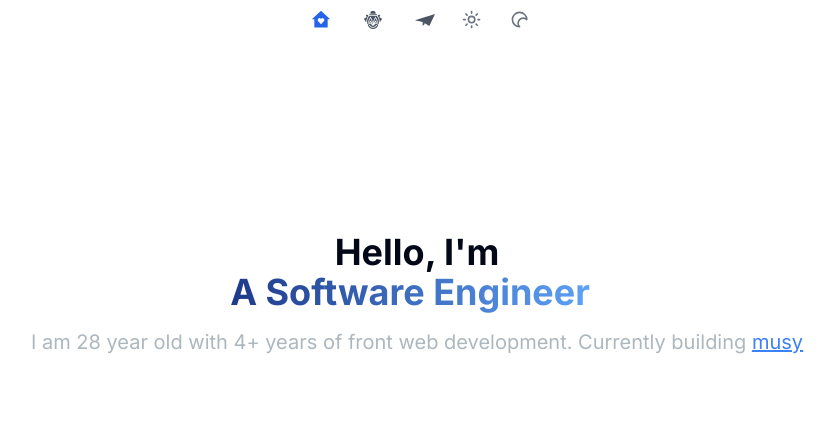
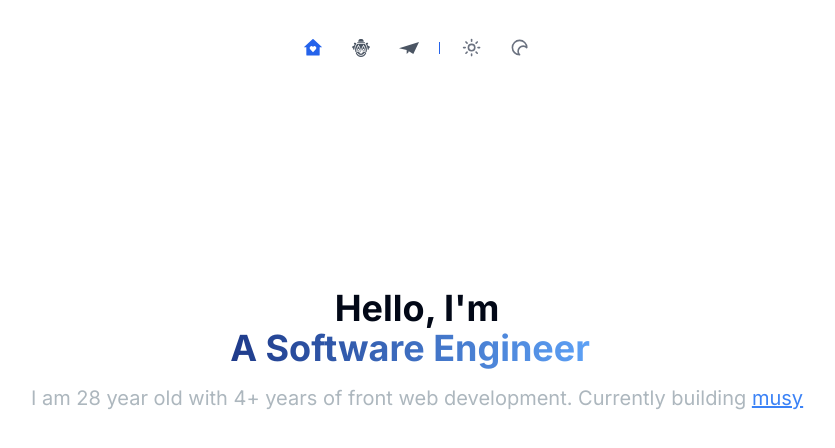
Before and after one commit to ImMiguelP/Portfolio, a Next.js app: page / in a window 1280 px wide. Shown: the top 448 px of the page, without its empty margins (223-1058 px from the left). Built offline with nearby package versions, Linux system fonts and the light colour scheme.

Commit message:
style: add styling to nav bar when hovering icons

```diff
--- a/src/components/Nav.tsx
+++ b/src/components/Nav.tsx
@@ -18,20 +18,34 @@ const Nav = () => {
   ];
 
   return (
-    <div className="flex items-center justify-center ">
+    <div className="flex items-center justify-center py-7 space-x-3 ">
       {buttons.map(({ path, icon }) => (
         <Link key={path} href={path}>
           <Button
             variant="link"
-            className={`text-xl ${
+            className={`text-xl px-2 ${
               pathname === path ? "text-primary" : " text-gray-600"
             }`}
           >
-            {icon}
+            <span
+              className={`group relative inline-flex items-center py-2 ${
+                pathname === path
+                  ? "hover:text-blue-500"
+                  : "group-hover:text-blue-500"
+              }`}
+            >
+              {icon}
+              <span
+                className={`absolute w-full h-0.5 bottom-0 left-0 bg-blue-500 transition-transform duration-300 scale-x-0 group-hover:scale-x-100`}
+              ></span>
+            </span>
           </Button>
         </Link>
       ))}
-      <Separator orientation="vertical" />
+      <Separator
+        orientation="vertical"
+        className="h-3 min-h-full bg-primary mx-1"
+      />
       <ModeToggle />
     </div>
   );
```
